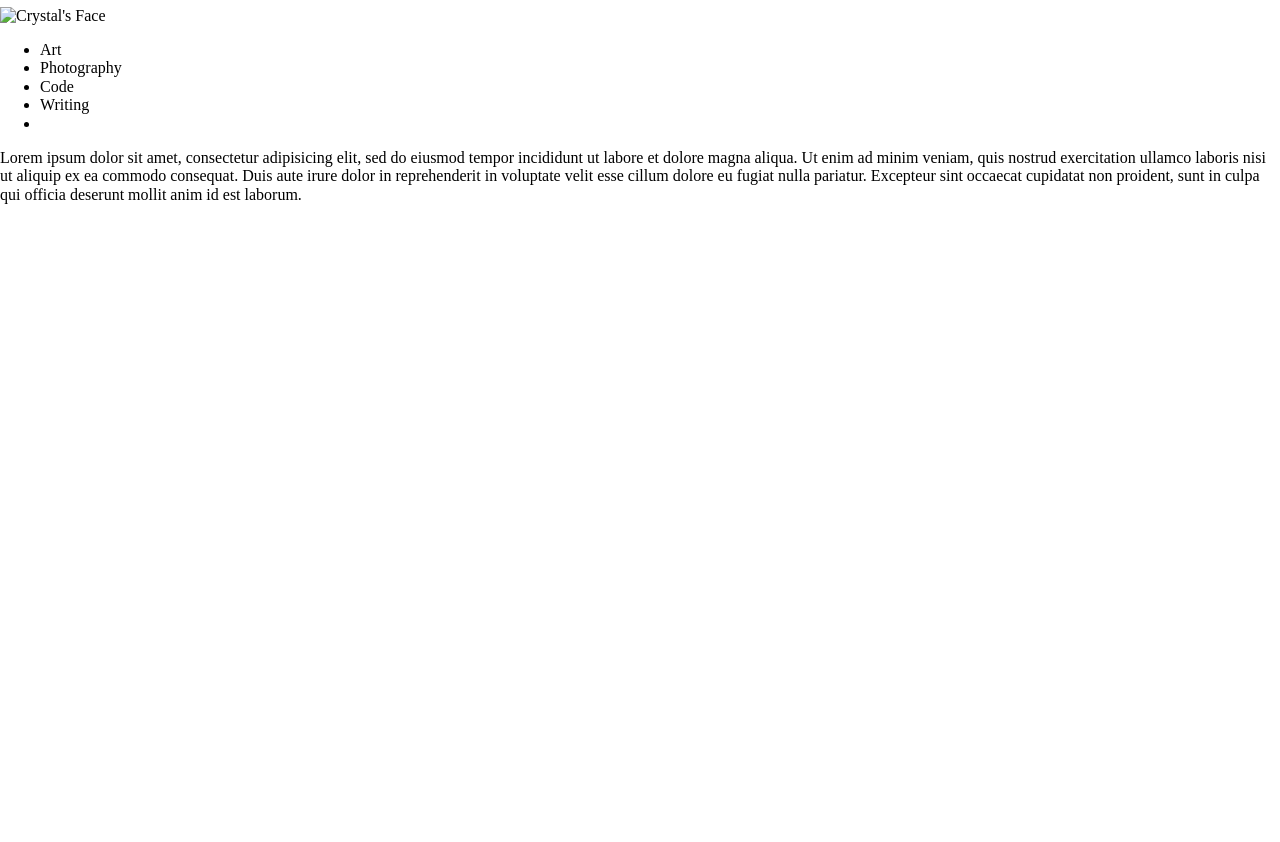
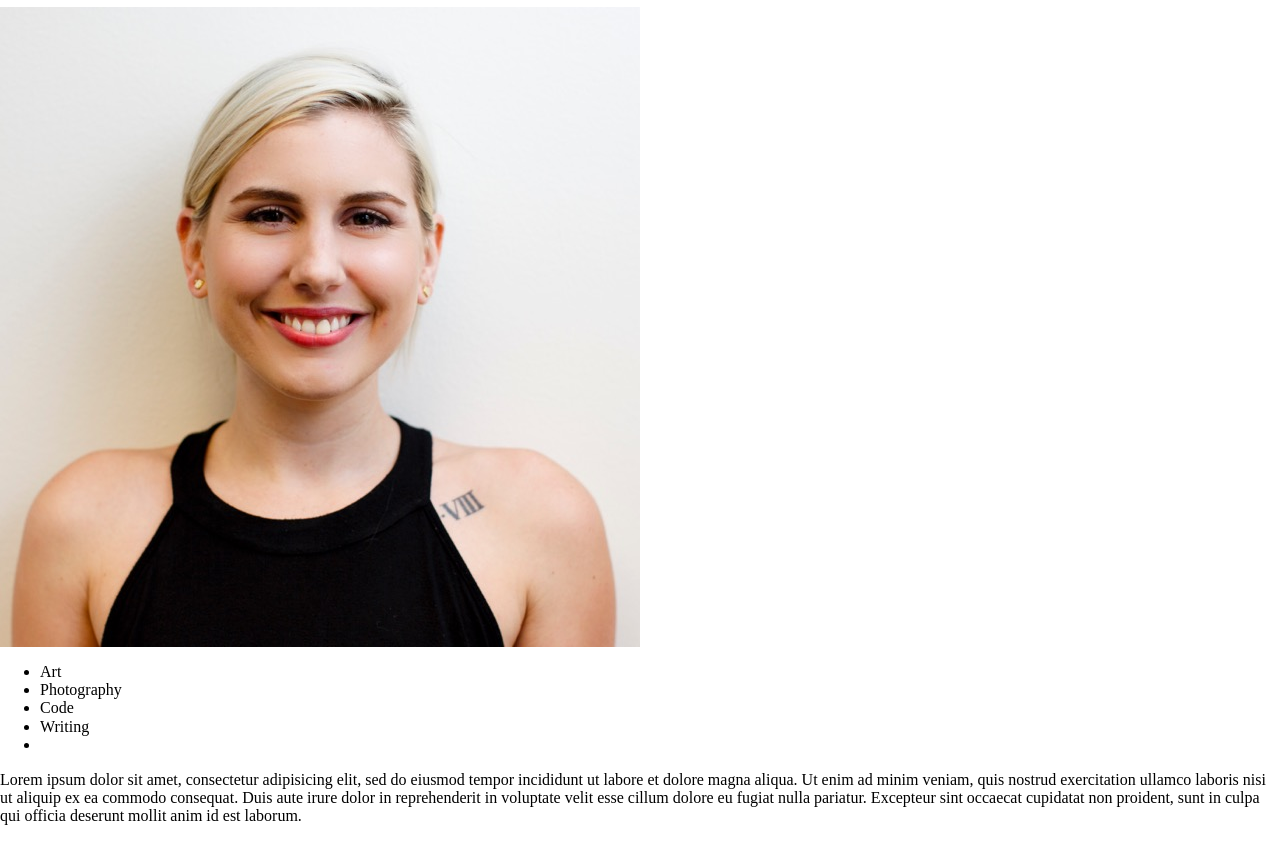
Before and after one commit to cbpoenisch/portfolio, a plain HTML site: page public/index.html in a window 1280 px wide. Shown: the part 73-915 px from the top of the page. Before the commit the page ends 800 px from the top, so only its background shows below. Drawn offline with nearby package versions, Linux system fonts and the light colour scheme; files that its build step writes are made by us from their sources.

Commit message:
changed picture to regular img rather than using angular directives because it wasn't working.

```diff
--- a/public/index.html
+++ b/public/index.html
@@ -14,7 +14,7 @@
 
 	<div>
 		<section>
-			<img ng-src="/img/{{ 'headshot' }}.jpg" alt="Crystal's Face">
+			<img src="images/headshot.jpg" alt="Crystal's Face">
 		</section>
 		<nav>
 			<ul>
```
Also changed, not shown: public/css/style.css (line endings or trailing spaces).
